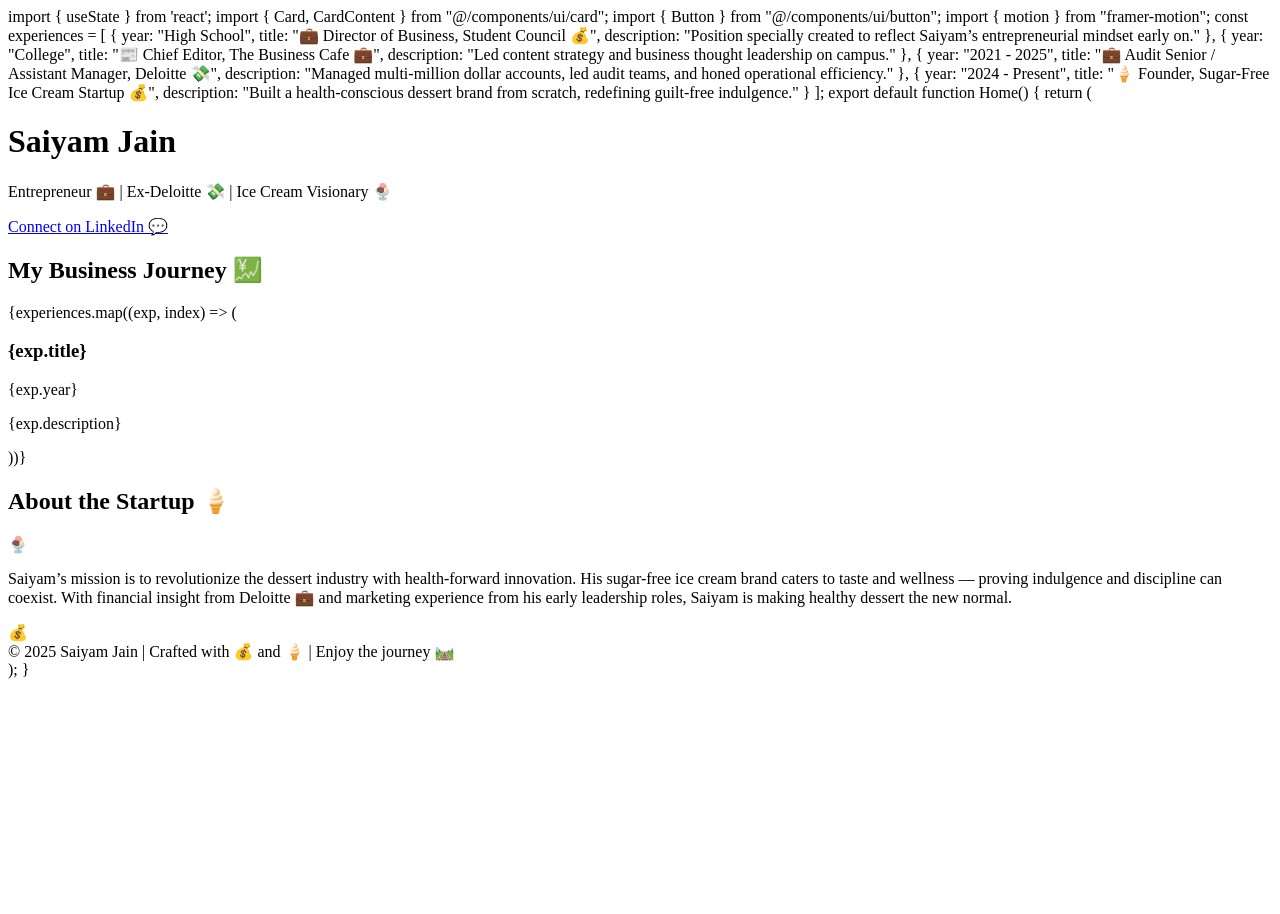
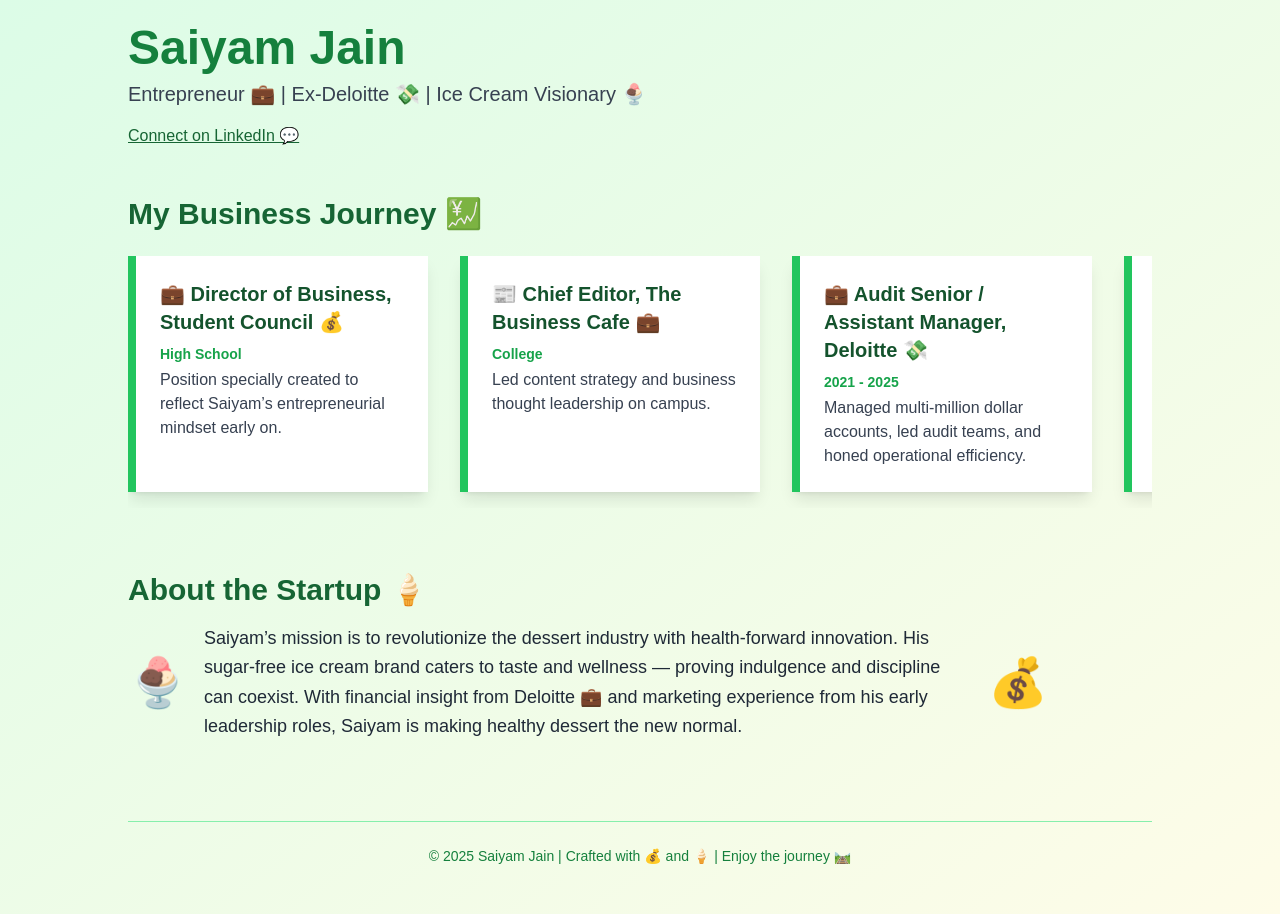
Before and after one commit to rohilkanwar/gopi_birthday, a plain HTML site: page index.html in a window 1280 px wide. Before the commit the page ends 800 px from the top, so only its background shows below. Drawn offline with nearby package versions, Linux system fonts and the light colour scheme.

Commit message:
Update index.html
proper HTML page now

```diff
--- a/index.html
+++ b/index.html
@@ -1,86 +1,68 @@
-import { useState } from 'react';
-import { Card, CardContent } from "@/components/ui/card";
-import { Button } from "@/components/ui/button";
-import { motion } from "framer-motion";
-
-const experiences = [
-  {
-    year: "High School",
-    title: "💼 Director of Business, Student Council 💰",
-    description: "Position specially created to reflect Saiyam’s entrepreneurial mindset early on."
-  },
-  {
-    year: "College",
-    title: "📰 Chief Editor, The Business Cafe 💼",
-    description: "Led content strategy and business thought leadership on campus."
-  },
-  {
-    year: "2021 - 2025",
-    title: "💼 Audit Senior / Assistant Manager, Deloitte 💸",
-    description: "Managed multi-million dollar accounts, led audit teams, and honed operational efficiency."
-  },
-  {
-    year: "2024 - Present",
-    title: "🍦 Founder, Sugar-Free Ice Cream Startup 💰",
-    description: "Built a health-conscious dessert brand from scratch, redefining guilt-free indulgence."
+<!DOCTYPE html>
+<html lang="en">
+<head>
+  <meta charset="UTF-8" />
+  <meta name="viewport" content="width=device-width, initial-scale=1.0"/>
+  <title>Saiyam Jain</title>
+  <script src="https://cdn.tailwindcss.com"></script>
+  <script src="https://unpkg.com/framer-motion/dist/framer-motion.umd.js"></script>
+  <style>
+    body {
+      font-family: sans-serif;
     }
-];
-
-export default function Home() {
-  return (
-    <main className="min-h-screen bg-gradient-to-br from-green-100 to-yellow-50 text-gray-900 p-6 font-sans overflow-x-hidden">
-      <div className="max-w-5xl mx-auto">
-        <h1 className="text-5xl font-extrabold text-green-700 mb-2">Saiyam Jain</h1>
-        <p className="text-xl mb-4 text-gray-700">Entrepreneur 💼 | Ex-Deloitte 💸 | Ice Cream Visionary 🍨</p>
-        <a
-          href="https://www.linkedin.com/in/saiyam-jain-8913b5182/"
-          target="_blank"
-          className="underline text-green-800 font-medium"
-        >
+  </style>
+</head>
+<body class="min-h-screen bg-gradient-to-br from-green-100 to-yellow-50 text-gray-900 p-6 overflow-x-hidden">
+  <div class="max-w-5xl mx-auto">
+    <h1 class="text-5xl font-extrabold text-green-700 mb-2">Saiyam Jain</h1>
+    <p class="text-xl mb-4 text-gray-700">Entrepreneur 💼 | Ex-Deloitte 💸 | Ice Cream Visionary 🍨</p>
+    <a href="https://www.linkedin.com/in/saiyam-jain-8913b5182/" target="_blank" class="underline text-green-800 font-medium">
       Connect on LinkedIn 💬
     </a>
 
-        <section className="mt-12">
-          <h2 className="text-3xl font-semibold text-green-800 mb-6">My Business Journey 💹</h2>
-          <div className="relative flex space-x-8 overflow-x-auto pb-4">
-            {experiences.map((exp, index) => (
-              <motion.div
-                key={index}
-                initial={{ opacity: 0, y: 30 }}
-                whileInView={{ opacity: 1, y: 0 }}
-                viewport={{ once: true }}
-                transition={{ duration: 0.5, delay: index * 0.2 }}
-              >
-                <Card className="min-w-[300px] bg-white border-l-8 border-green-500 shadow-lg hover:scale-105 transition-transform">
-                  <CardContent className="p-6">
-                    <h3 className="text-xl font-bold text-green-900 mb-2">{exp.title}</h3>
-                    <p className="text-sm font-semibold text-green-600 mb-1">{exp.year}</p>
-                    <p className="text-gray-700">{exp.description}</p>
-                  </CardContent>
-                </Card>
-              </motion.div>
-            ))}
+    <section class="mt-12">
+      <h2 class="text-3xl font-semibold text-green-800 mb-6">My Business Journey 💹</h2>
+      <div class="relative flex space-x-8 overflow-x-auto pb-4">
+        <div class="min-w-[300px] bg-white border-l-8 border-green-500 shadow-lg p-6 hover:scale-105 transition-transform">
+          <h3 class="text-xl font-bold text-green-900 mb-2">💼 Director of Business, Student Council 💰</h3>
+          <p class="text-sm font-semibold text-green-600 mb-1">High School</p>
+          <p class="text-gray-700">Position specially created to reflect Saiyam’s entrepreneurial mindset early on.</p>
+        </div>
+        <div class="min-w-[300px] bg-white border-l-8 border-green-500 shadow-lg p-6 hover:scale-105 transition-transform">
+          <h3 class="text-xl font-bold text-green-900 mb-2">📰 Chief Editor, The Business Cafe 💼</h3>
+          <p class="text-sm font-semibold text-green-600 mb-1">College</p>
+          <p class="text-gray-700">Led content strategy and business thought leadership on campus.</p>
+        </div>
+        <div class="min-w-[300px] bg-white border-l-8 border-green-500 shadow-lg p-6 hover:scale-105 transition-transform">
+          <h3 class="text-xl font-bold text-green-900 mb-2">💼 Audit Senior / Assistant Manager, Deloitte 💸</h3>
+          <p class="text-sm font-semibold text-green-600 mb-1">2021 - 2025</p>
+          <p class="text-gray-700">Managed multi-million dollar accounts, led audit teams, and honed operational efficiency.</p>
+        </div>
+        <div class="min-w-[300px] bg-white border-l-8 border-green-500 shadow-lg p-6 hover:scale-105 transition-transform">
+          <h3 class="text-xl font-bold text-green-900 mb-2">🍦 Founder, Sugar-Free Ice Cream Startup 💰</h3>
+          <p class="text-sm font-semibold text-green-600 mb-1">2024 - Present</p>
+          <p class="text-gray-700">Built a health-conscious dessert brand from scratch, redefining guilt-free indulgence.</p>
+        </div>
       </div>
     </section>
 
-        <section className="mt-16">
-          <h2 className="text-3xl font-semibold text-green-800 mb-4">About the Startup 🍦</h2>
-          <div className="flex flex-col sm:flex-row items-center gap-4">
-            <span className="text-5xl">🍨</span>
-            <p className="text-lg leading-relaxed text-gray-800 max-w-3xl">
+    <section class="mt-16">
+      <h2 class="text-3xl font-semibold text-green-800 mb-4">About the Startup 🍦</h2>
+      <div class="flex flex-col sm:flex-row items-center gap-4">
+        <span class="text-5xl">🍨</span>
+        <p class="text-lg leading-relaxed text-gray-800 max-w-3xl">
           Saiyam’s mission is to revolutionize the dessert industry with health-forward innovation.
           His sugar-free ice cream brand caters to taste and wellness — proving indulgence and discipline can coexist.
           With financial insight from Deloitte 💼 and marketing experience from his early leadership roles,
           Saiyam is making healthy dessert the new normal.
         </p>
-            <span className="text-5xl">💰</span>
+        <span class="text-5xl">💰</span>
       </div>
     </section>
 
-        <footer className="mt-20 py-6 border-t border-green-300 text-sm text-center text-green-700">
+    <footer class="mt-20 py-6 border-t border-green-300 text-sm text-center text-green-700">
       © 2025 Saiyam Jain | Crafted with 💰 and 🍦 | Enjoy the journey 🛤️
     </footer>
   </div>
-    </main>
-  );
-}
+</body>
+</html>
```
Lines whose indentation alone changed are shown as unchanged.
